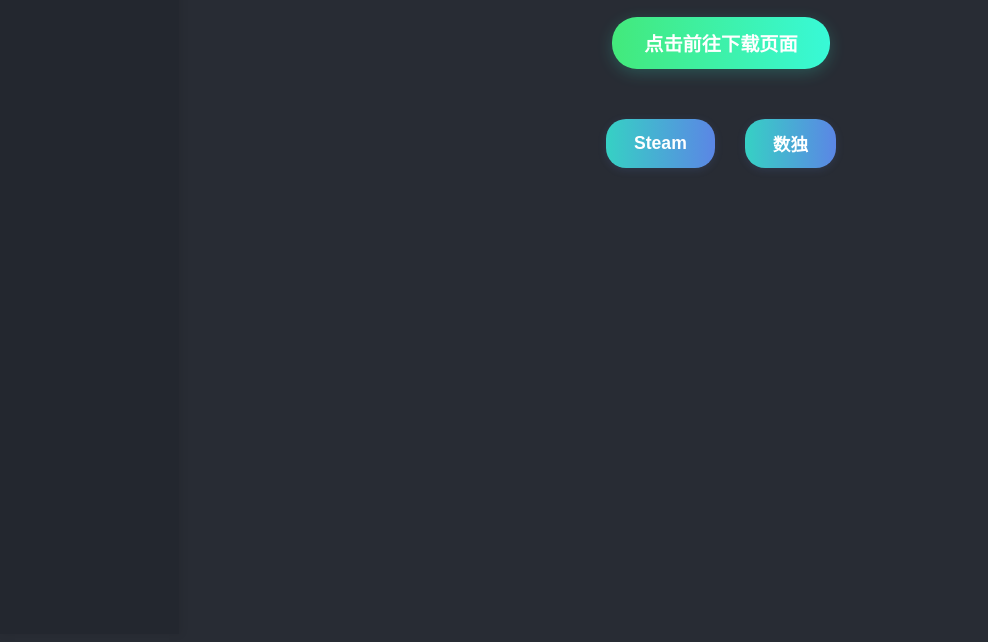
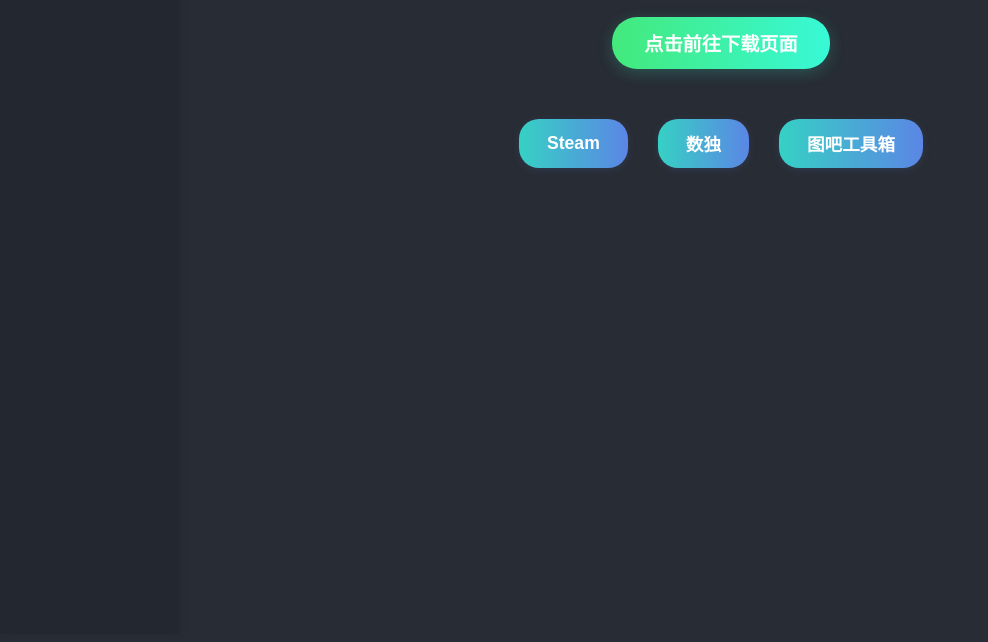
Before and after one commit to 9946247/Experiment, a plain HTML site: page index.html in a window 1280 px wide. Shown: the part 174-816 px from the top of the page, without its empty margins (9-997 px from the left). Drawn offline with Linux system fonts and the light colour scheme.

Commit message:
Update index.html

```diff
--- a/index.html
+++ b/index.html
@@ -125,7 +125,7 @@
             <div style="display: flex; justify-content: center; gap: 20px; margin-top: 30px; width: 100%;">
                <button class="jump-btn" onclick="window.open('https://store.steampowered.com/', '_blank')">Steam</button>
                <button class="jump-btn" onclick="window.open('https://sudoku.com/zh', '_blank')">数独</button>
-              <!-- <button class="jump-btn" onclick="window.location.href=''">跳转三</button> -->
+               <button class="jump-btn" onclick="window.location.href='https://www.tbtool.cn/'">图吧工具箱</button>
             </div>
           </div>
           <div id="wish" style="text-align:center;font-size:1.5em;color:#ff8a00;margin-top:20px;"></div>
```
